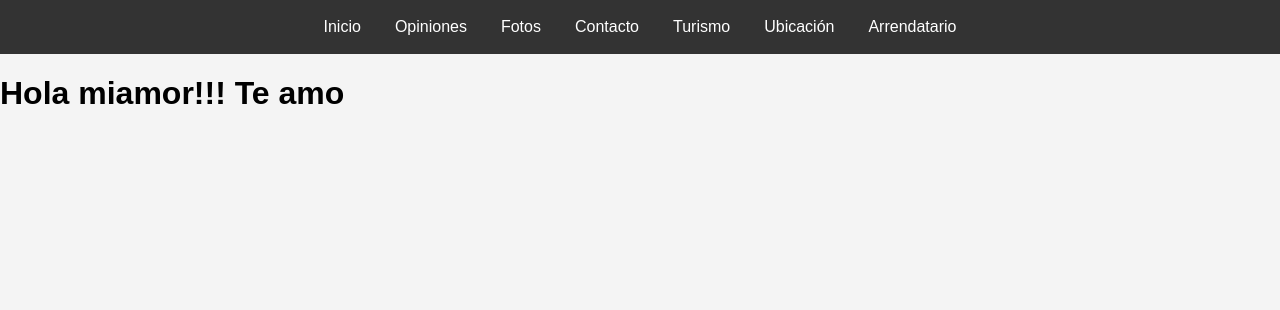
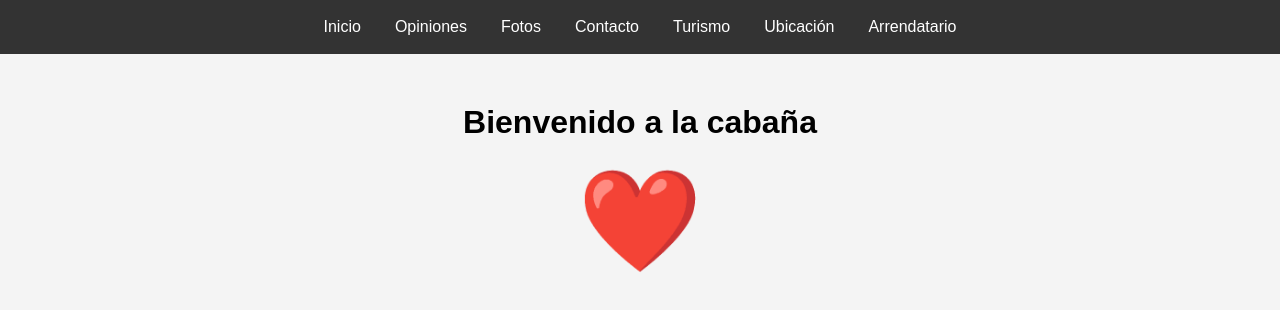
Before and after one commit to koockie/mar_cielo, a React (Create React App) app: page / in a window 1280 px wide. Shown: the top 310 px of the page. Built offline with nearby package versions, Linux system fonts and the light colour scheme.

Commit message:
prueba de cambbio de texto

```diff
--- a/src/pages/Home.js
+++ b/src/pages/Home.js
@@ -1,5 +1,10 @@
 import React from 'react';
 
 export default function Home() {
-    return <h1>Hola miamor!!! Te amo</h1>;
-  }
+  return (
+    <div style={{ textAlign: 'center', marginTop: '50px' }}>
+      <h1>Bienvenido a la cabaña</h1>
+      <span style={{ fontSize: '100px' }}>❤️</span>
+    </div>
+  );
+}
```
